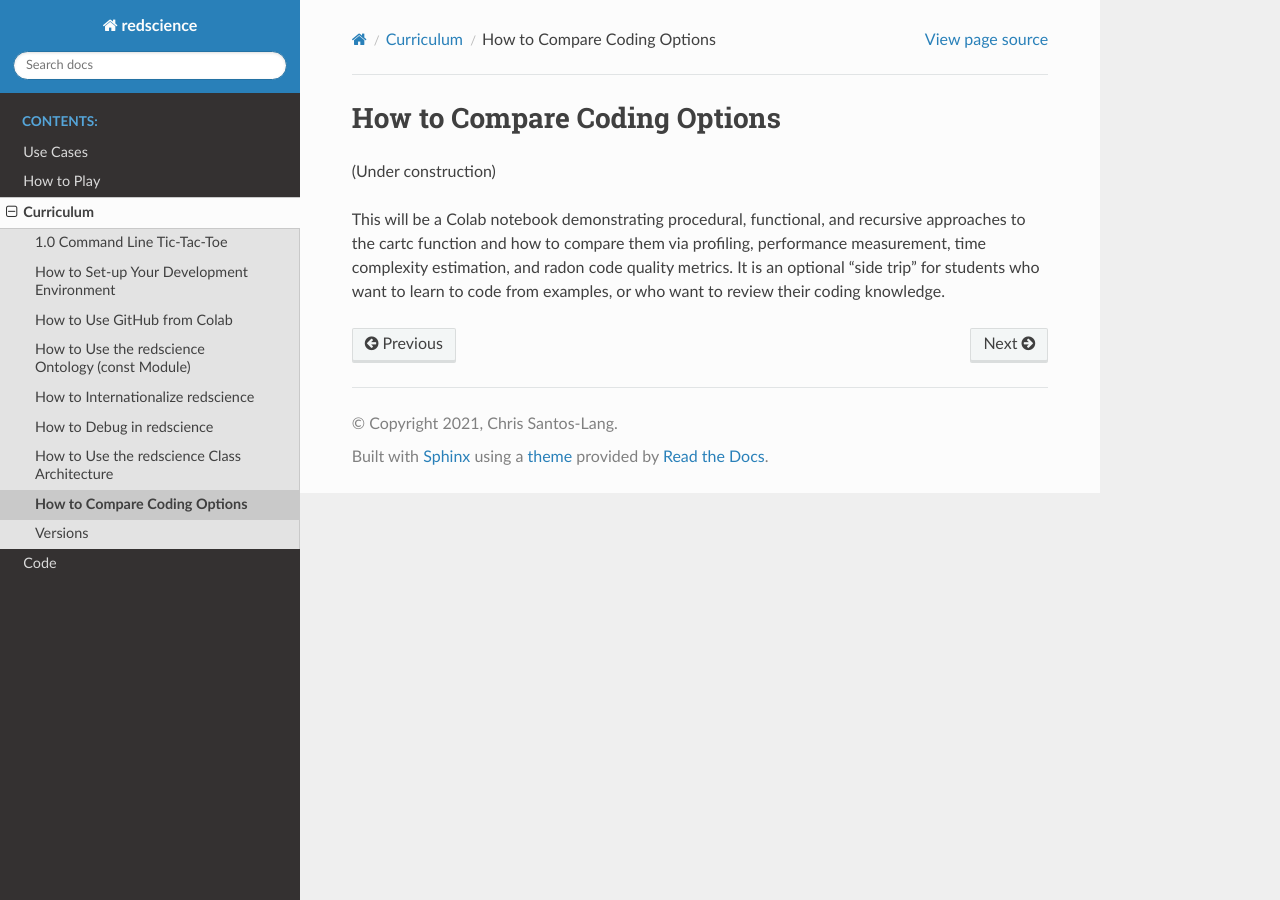
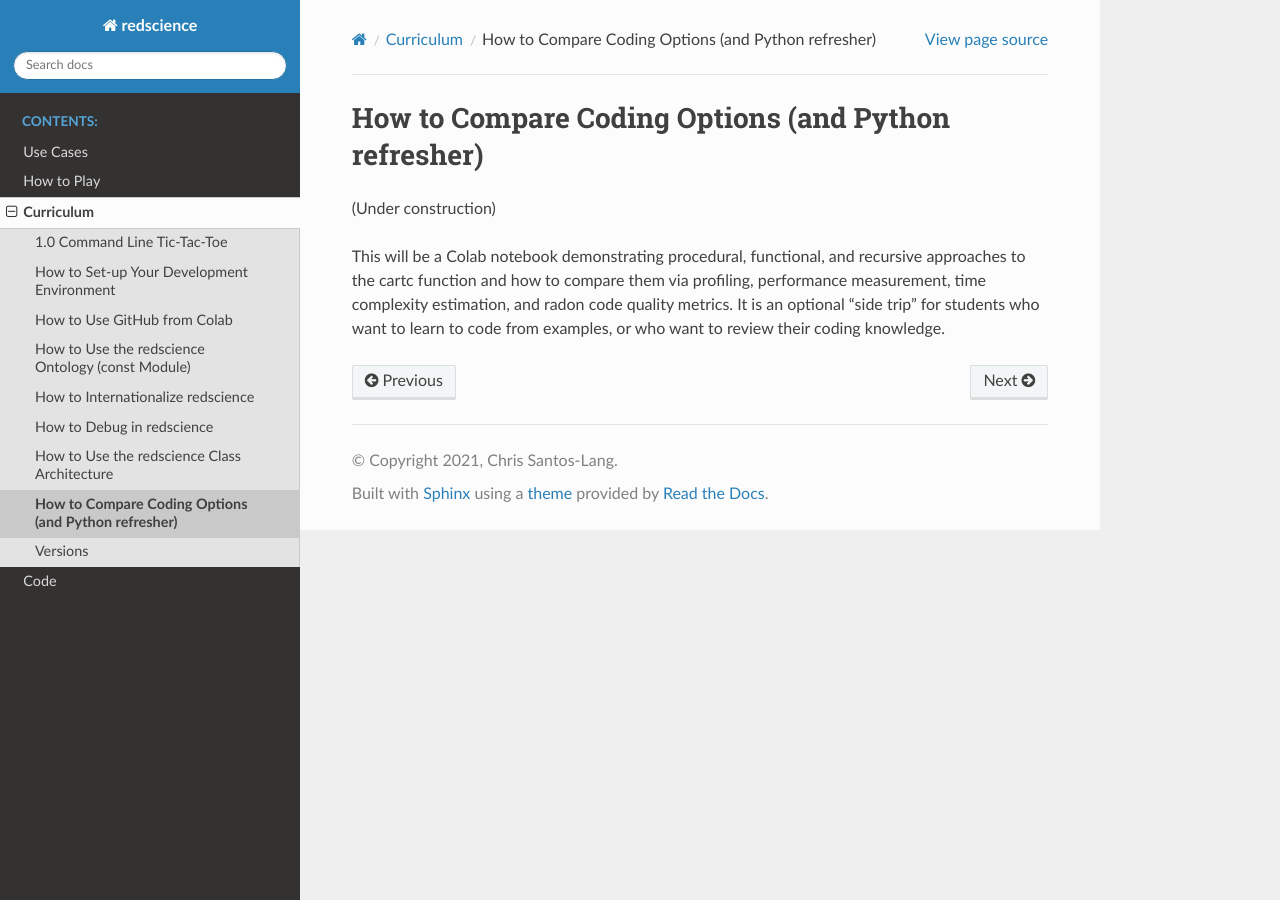
Before and after one commit to ChrisSantosLang/redscience, a Sphinx documentation site: the page built from docs/source/codecompare.rst, in a window 1280 px wide. Built offline with Sphinx 7.4.7 and the Read the Docs theme 2.0.0, drawn with Linux system fonts in a browser that asks for light colours.

Commit message:
Update codecompare.rst

```diff
--- a/docs/source/codecompare.rst
+++ b/docs/source/codecompare.rst
@@ -1,6 +1,6 @@
-=============================
-How to Compare Coding Options
-=============================
+====================================================
+How to Compare Coding Options (and Python refresher)
+====================================================
 
 (Under construction)
 
```
